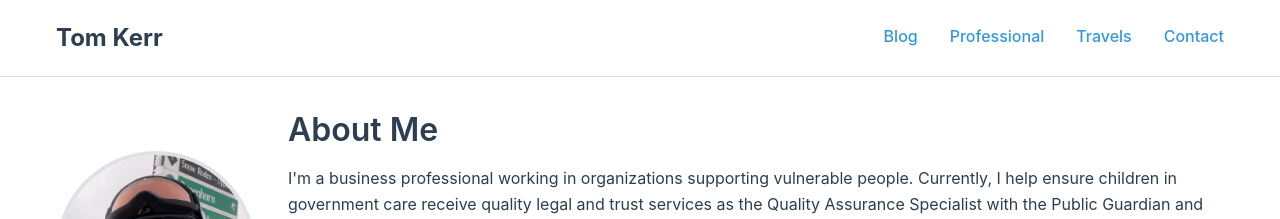
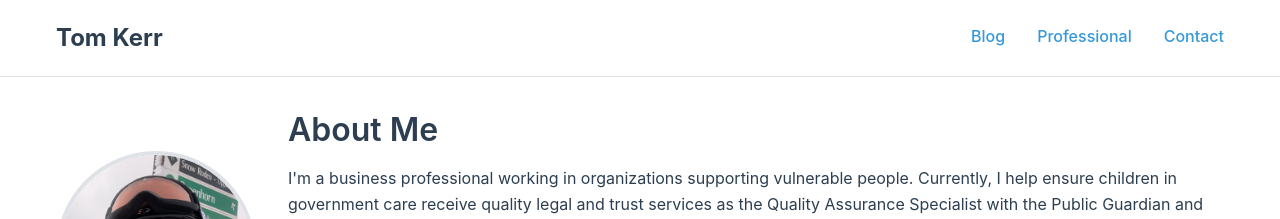
Before and after one commit to TDK250/Toms-Site, a Jekyll site: the page built from index.md, in a window 1280 px wide. Shown: the top 219 px of the page. Built offline with Jekyll 4.4.1, drawn with Linux system fonts in a browser that asks for light colours.

Commit message:
Comment out 'Travels' link in default layout
Comment out the link to the 'Travels' page in the navigation.

```diff
--- a/_layouts/default.html
+++ b/_layouts/default.html
@@ -128,7 +128,7 @@
           <div class="nav-links">
   <a href="{{ '/blog' | relative_url }}" class="nav-link">Blog</a>
   <a href="{{ '/professional' | relative_url }}" class="nav-link">Professional</a>
-  <a href="{{ '/travels' | relative_url }}" class="nav-link">Travels</a>
+  <!-- <a href="{{ '/travels' | relative_url }}" class="nav-link">Travels</a> -->
   <a href="{{ '/contact' | relative_url }}" class="nav-link">Contact</a>
           </div>
         </nav>
```
